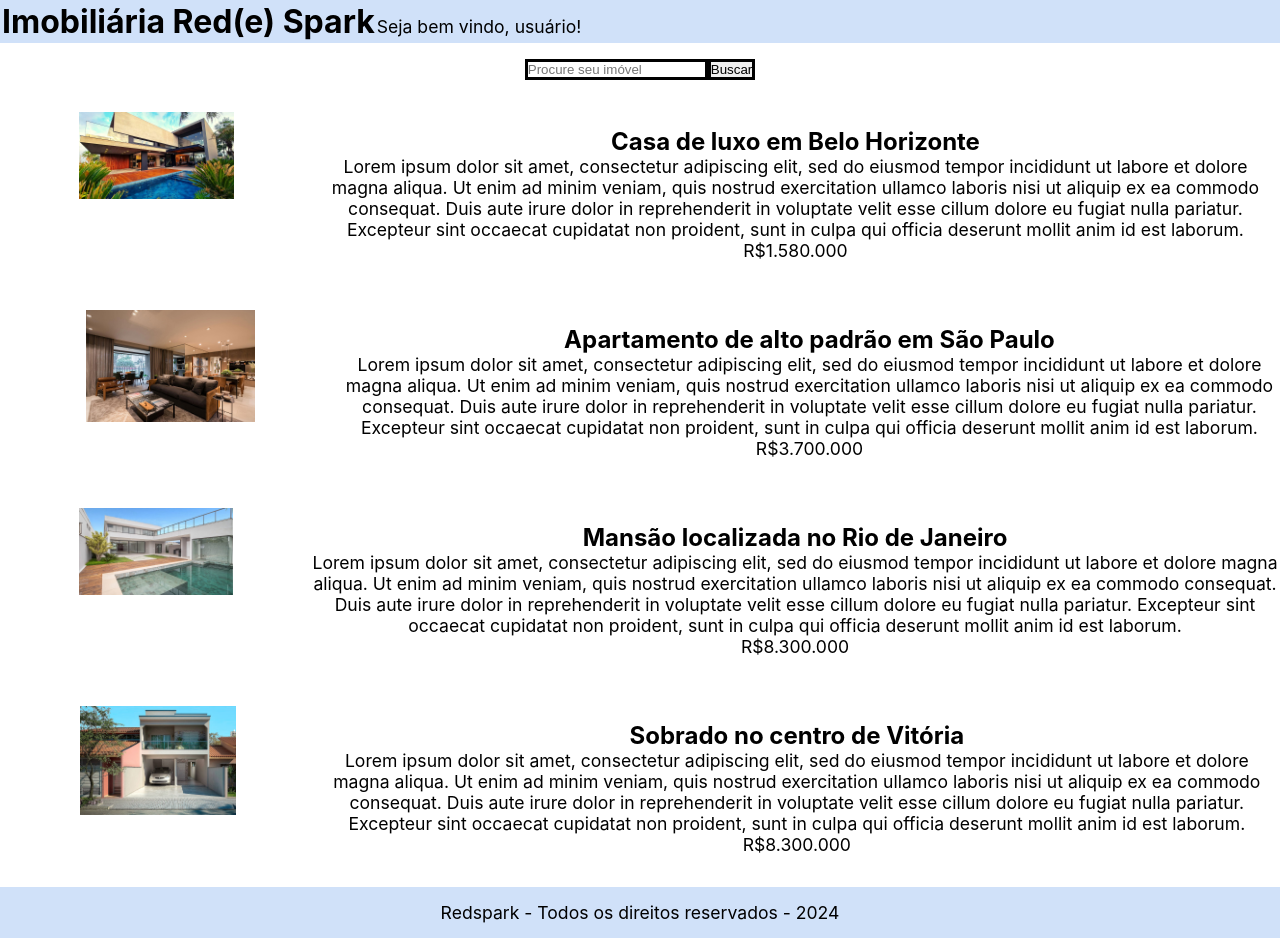
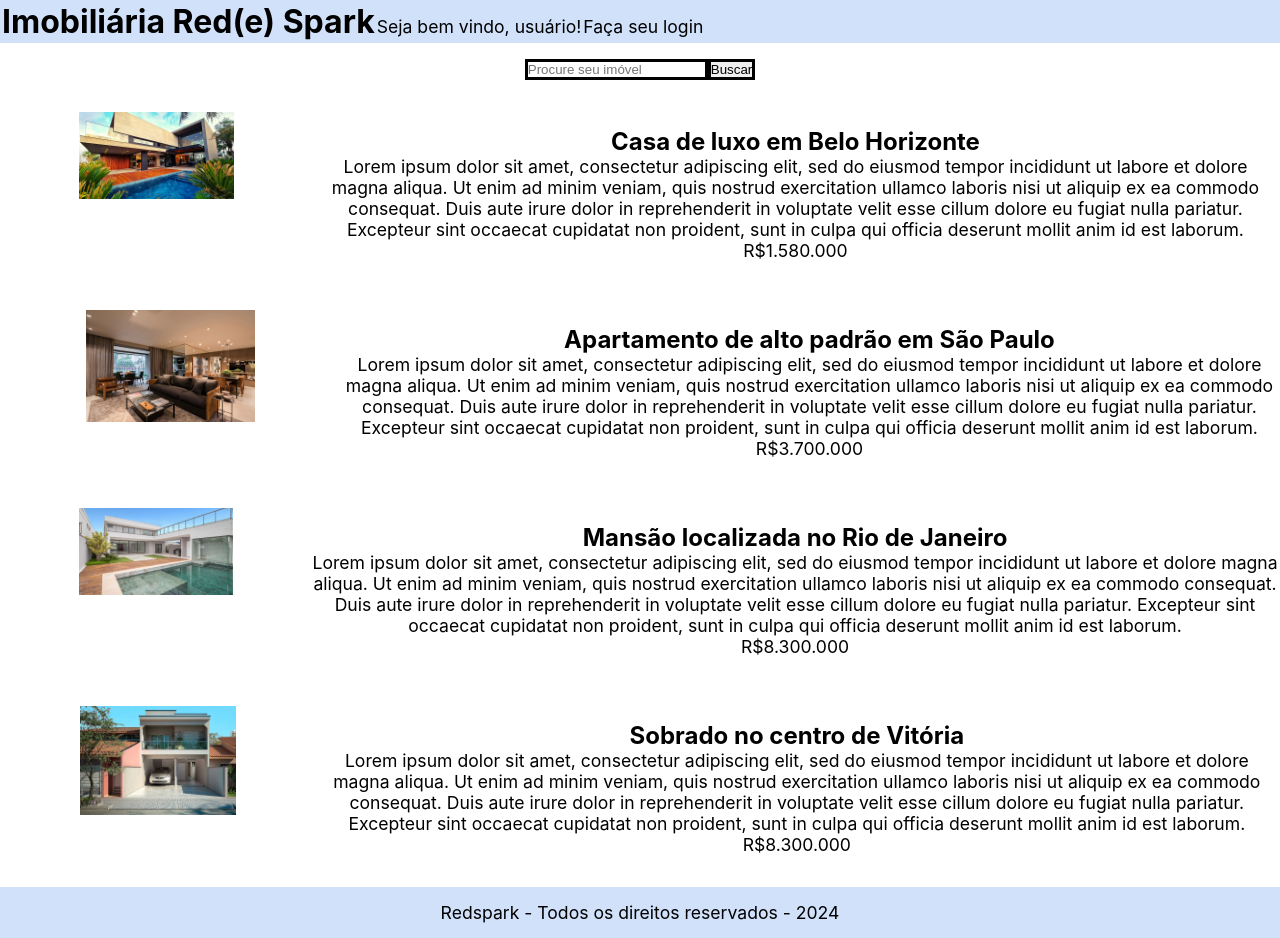
Before and after one commit to bryansantosdeve/redspark-react, a React (Create React App) app: page / in a window 1280 px wide. Built offline with nearby package versions, Linux system fonts and the light colour scheme.

Commit message:
feat: Added header message for logged user

```diff
--- a/src/Components/surfaces/CustomHeader/index.jsx
+++ b/src/Components/surfaces/CustomHeader/index.jsx
@@ -1,4 +1,8 @@
 function CustomHeader() {
+  const isLoggedIn = false;
+  const doLoginMessage = <p>Faça seu login</p>;
+  const doLogoutMessage = <p>Logout</p>;
+
   return (
     <header>
       <table>
@@ -13,7 +17,7 @@ function CustomHeader() {
           </div>
         </td>
         <td>
-          <div>{/* TODO: Implementar logica para mudar botão ao clicar */}</div>
+          <div>{isLoggedIn ? doLogoutMessage : doLoginMessage}</div>
         </td>
       </table>
     </header>
```
